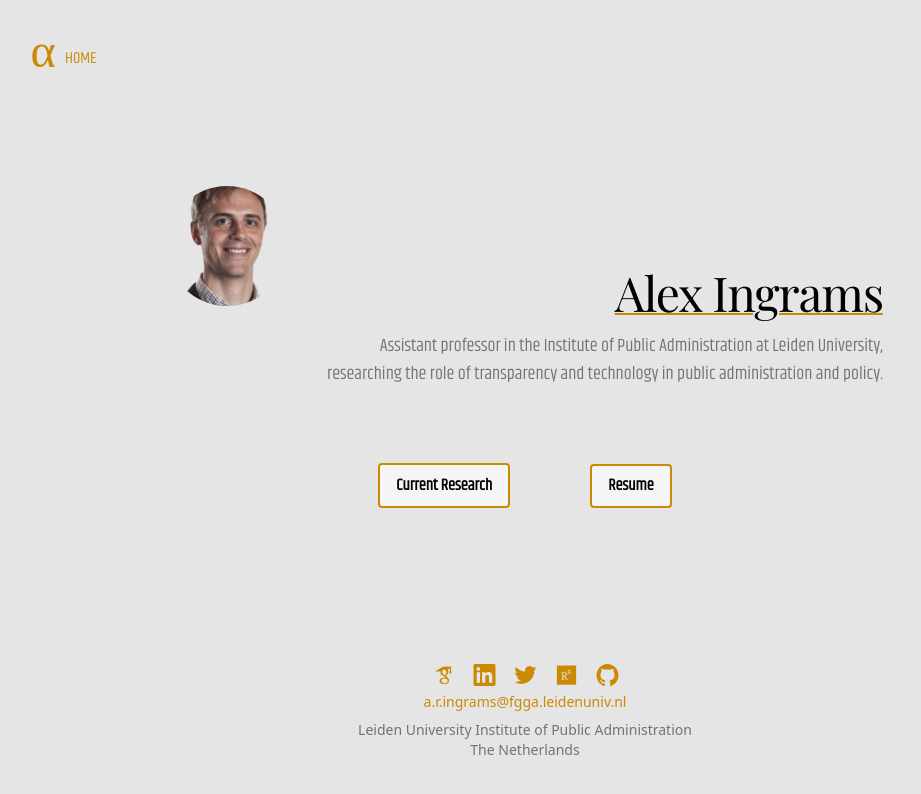
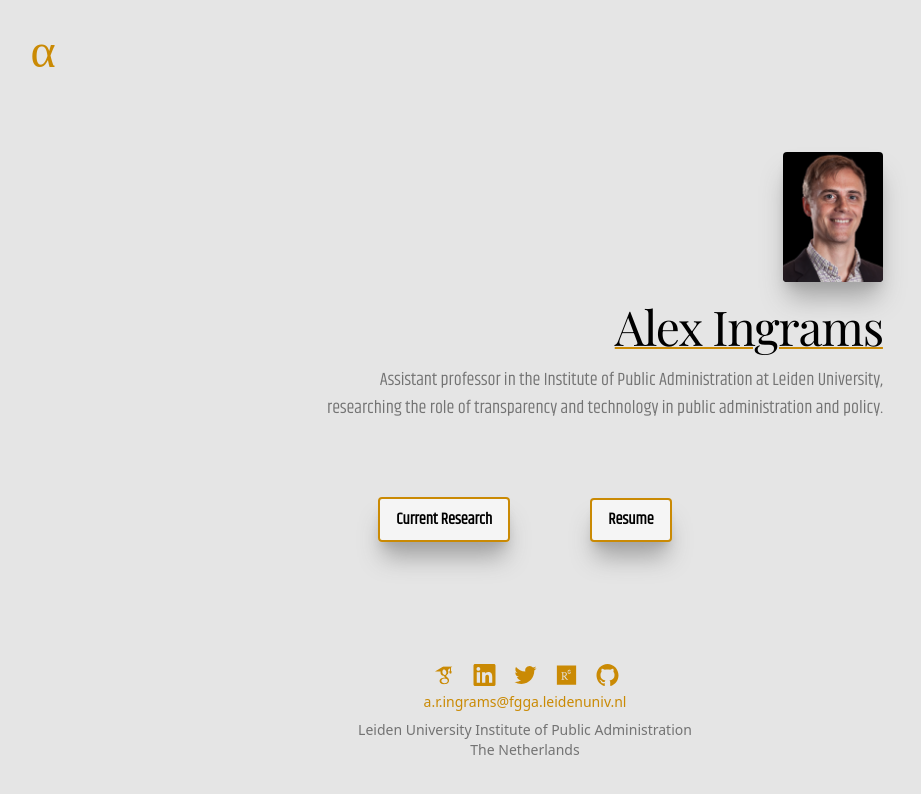
Before and after one commit to VivienIngrams/AlexIngrams, a Next.js app: page / in a window 1280 px wide. Shown: the top 794 px of the page, without its empty margins (115-1036 px from the left). Built offline with nearby package versions, Linux system fonts and the light colour scheme.

Commit message:
More styling

```diff
--- a/app/components/OpenResume.js
+++ b/app/components/OpenResume.js
@@ -9,7 +9,7 @@ export default function OpenResume() {
   return (
     <button
       onClick={openResume}
-      className="m-10 rounded border-2 border-yellow-600 bg-neutral-100 px-4 py-2 font-khand font-bold  text-black  "
+      className="m-10 rounded shadow-xl shadow-neutral-400 border-2 border-yellow-600 bg-neutral-100 px-4 py-2 font-khand font-bold  text-black  "
     >
       Resume
     </button>
--- a/app/layout.tsx
+++ b/app/layout.tsx
@@ -48,10 +48,11 @@ export default function RootLayout({
                         alt="Alex's HomePage"
                       />
                     </div>
-                    <p className="font-khand text-yellow-600 pt-3 -ml-2">
+                    {/* <p className="font-khand text-yellow-600 pt-3 -ml-2">
                       HOME
-                    </p>
+                    </p> */}
                   </div>
+
                 </Link>
               </div>
               <div className="flex items-center text-base leading-5"></div>
@@ -62,7 +63,7 @@ export default function RootLayout({
                 <div className=" flex space-x-4">
                  <SocialIcons />
                 </div>
-                <div className="mb-2 flex flex-col items-center text-yellow-600 space-x-2 text-sm text-gray-600 ">
+                <div className="mb-2 flex flex-col items-center text-yellow-600 space-x-2 text-sm ">
                   <Link href="mailto:a.r.ingrams@fgga.leidenuniv.nl">
                     a.r.ingrams@fgga.leidenuniv.nl
                   </Link>
--- a/app/page.tsx
+++ b/app/page.tsx
@@ -5,21 +5,22 @@ import OpenResume from "./components/OpenResume"
 
 export default function Home() {
   return (
-    <div className="flex-col items-center">
-      <div className="flex justify-between xl:col-span-2 items-end">
-      <div className="mb-3">
+    <div className="flex-col items-center justify-end">
+      <div className="flex justify-end xl:col-span-2 items-end">
+
+        <div className="flex flex-col items-end">
+          <div className="flex-grow"><div className="mb-3 rounded bg-black h-[130px] w-[100px] px-auto shadow-xl shadow-neutral-400">
         <Image
-          className="rounded-full "
-          src="/images/profile.png"
-          height={120}
-          width={120}
+          className=" rounded"
+          src="/images/profile-r.png"
+          height={130}
+          width={100}
           objectFit="cover"
           layout="fixed"
           alt="Alex Ingrams"
         />
-      </div>
-        <div className="flex flex-col">
-          <div className="flex-grow"></div>
+      </div></div>
+
           <h3 className="py-4 font-playfair underline decoration-yellow-600 text-right decoration-2 text-5xl leading-8 tracking-tight text-black">
             Alex Ingrams
           </h3>
@@ -39,7 +40,7 @@ export default function Home() {
       </div>
       <div className="items-center text-center xl:col-span-2 py-4">
         <Link
-          className="mx-10 rounded border-2 border-yellow-600 bg-neutral-100 px-4 py-2 font-khand font-bold text-black "
+          className="mx-10 rounded border-2 shadow-xl shadow-neutral-400 border-yellow-600 bg-neutral-100 px-4 py-2 font-khand font-bold text-black "
           href="/projects"
         >
           Current Research
```
Also changed, not shown: public/images/profile-r.png (added), public/images/profile.png (deleted).
